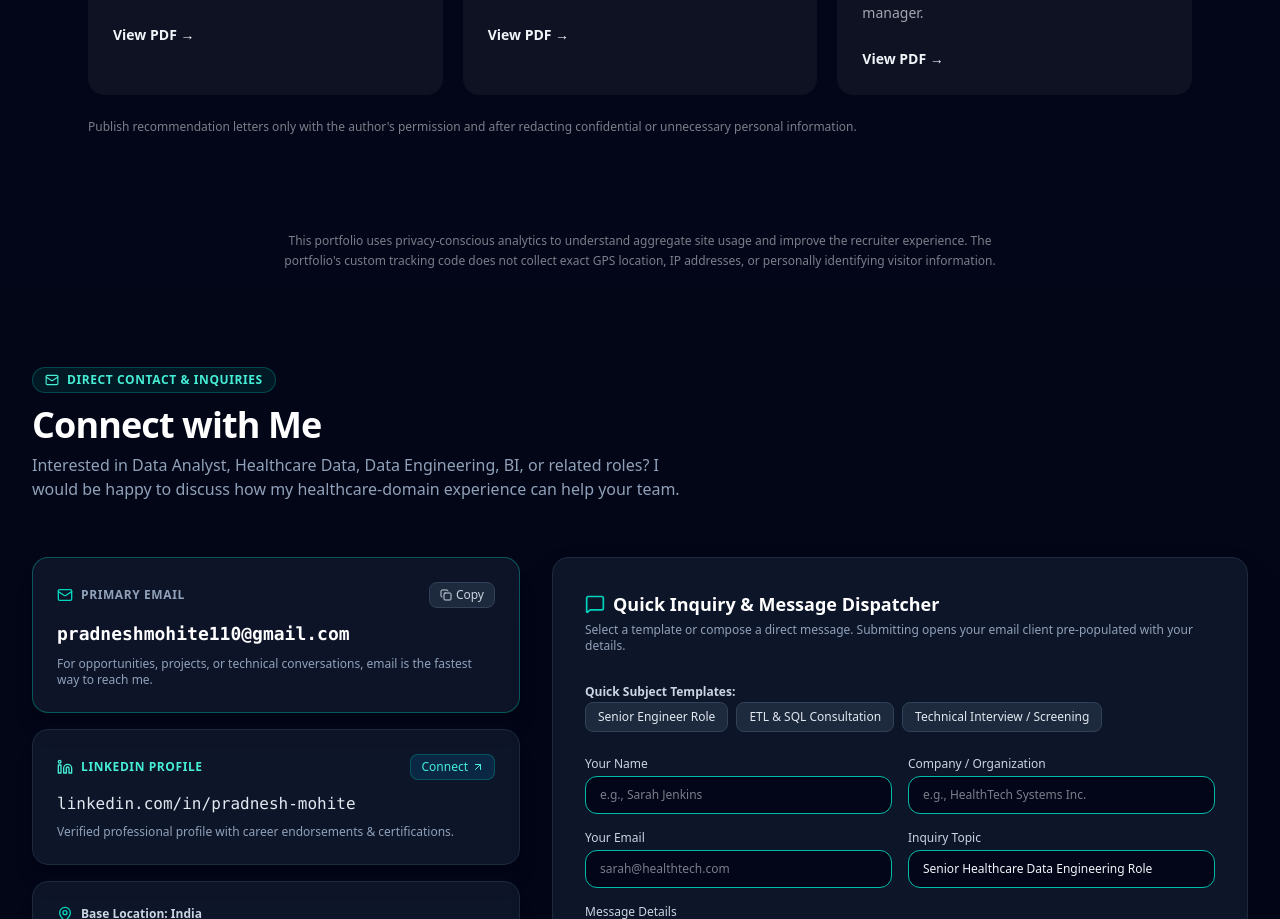
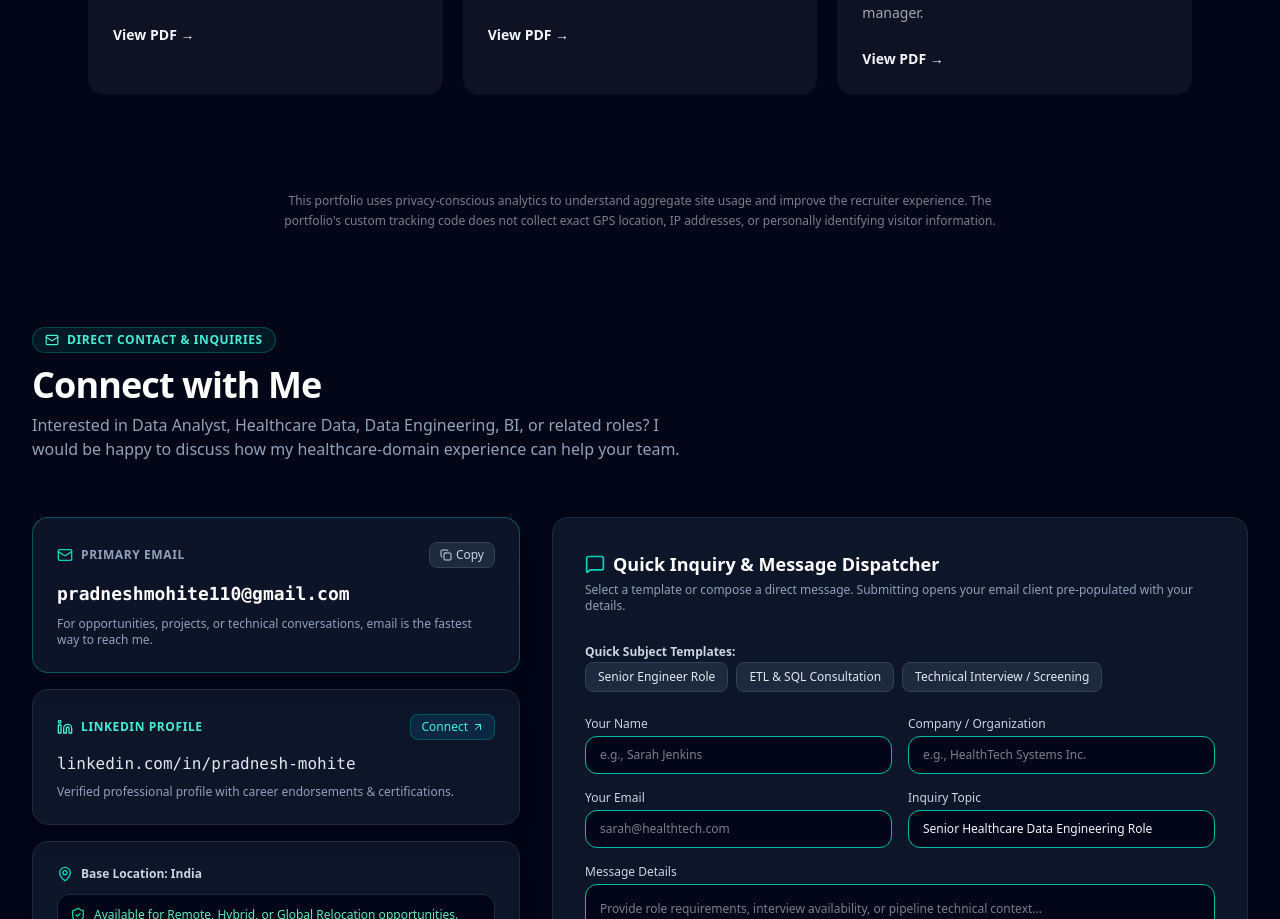
Before and after one commit to pradneshrm/Portfolio-new, a React (Vite) app: page / in a window 1280 px wide. Shown: the part 8284-9203 px from the top of the page. Built offline with nearby package versions, Linux system fonts and the light colour scheme; a web font is replaced by a local one.

Commit message:
Update CareerDocuments.tsx

```diff
--- a/src/components/CareerDocuments.tsx
+++ b/src/components/CareerDocuments.tsx
@@ -57,11 +57,6 @@ export default function CareerDocuments() {
             </a>
           ))}
         </div>
-
-        <p className="mt-6 text-xs opacity-50">
-          Publish recommendation letters only with the author&apos;s permission
-          and after redacting confidential or unnecessary personal information.
-        </p>
       </div>
     </section>
   );
```
